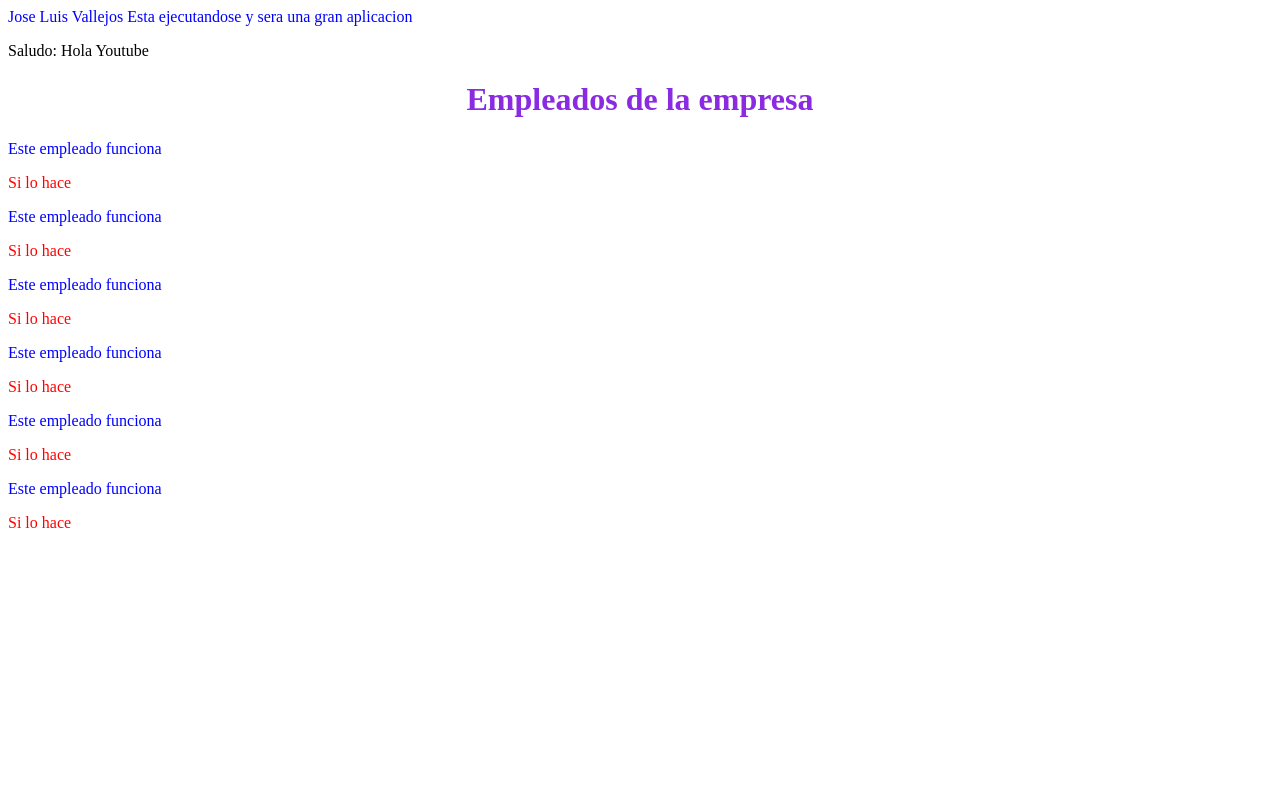
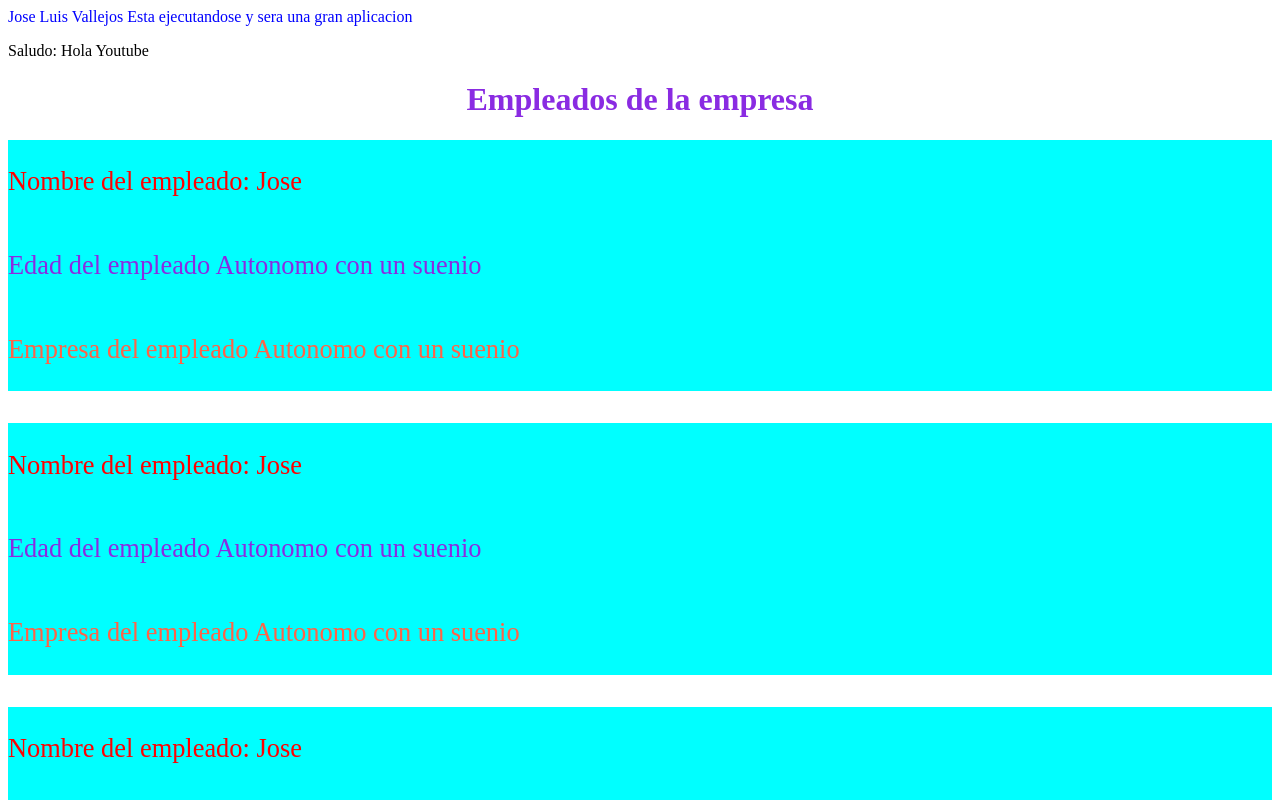
Before and after one commit to NikolaiKoz/Angular---Practice, an Angular app in the folder Angular-first-project/: page / in a window 1280 px wide. Shown: the top 800 px of the page. Built offline with nearby package versions, Linux system fonts and the light colour scheme.

Commit message:
feat: :zap: interpolacion de strings.

```diff
--- a/Angular-first-project/src/app/empleado/empleado.component.html
+++ b/Angular-first-project/src/app/empleado/empleado.component.html
@@ -1,2 +1,5 @@
-<p class="empleado">Este empleado funciona</p>
-<span class="empleado__otro">Si lo hace</span>
+<div class="empleado">
+    <p class="empleado__nombre">Nombre del empleado: {{getNombre()}}</p>
+    <p class="empleado__edad">Edad del empleado {{getEdad() + 20 > 35 ? getEmpresa() : getNombre()}}</p>
+    <p class="empleado__empresa">Empresa del empleado {{getEmpresa()}}</p>
+</div>
--- a/Angular-first-project/src/app/empleado/empleado.component.scss
+++ b/Angular-first-project/src/app/empleado/empleado.component.scss
@@ -1,7 +1,24 @@
 .empleado{
-    color: blue;
+    width: 100%;
+    font-size: 1.65em;
+    background-color: aqua;
 
-    &__otro{
+    display: flex;
+    flex-direction: column;
+    justify-content: center;
+    align-items: flex-start;
+    flex-wrap: nowrap;
+    margin: 0 0 2rem 0;
+
+    &__nombre{
         color: red;
     }
+
+    &__edad{
+        color: blueviolet;
+    }
+
+    &__empresa{
+        color: tomato;
+    }
 }
--- a/Angular-first-project/src/app/empleado/empleado.component.ts
+++ b/Angular-first-project/src/app/empleado/empleado.component.ts
@@ -13,4 +13,21 @@ import { Component } from '@angular/core';
 
 export class EmpleadoComponent {
 
+  private nombre: string = "Jose";
+  private edad: number = 27;
+  private empresa: string = "Autonomo con un suenio";
+
+
+  getNombre(){
+    return this.nombre;
+  }
+
+  getEdad(){
+    return this.edad;
+  }
+
+  getEmpresa(){
+    return this.empresa;
+  }
+
 }
```
